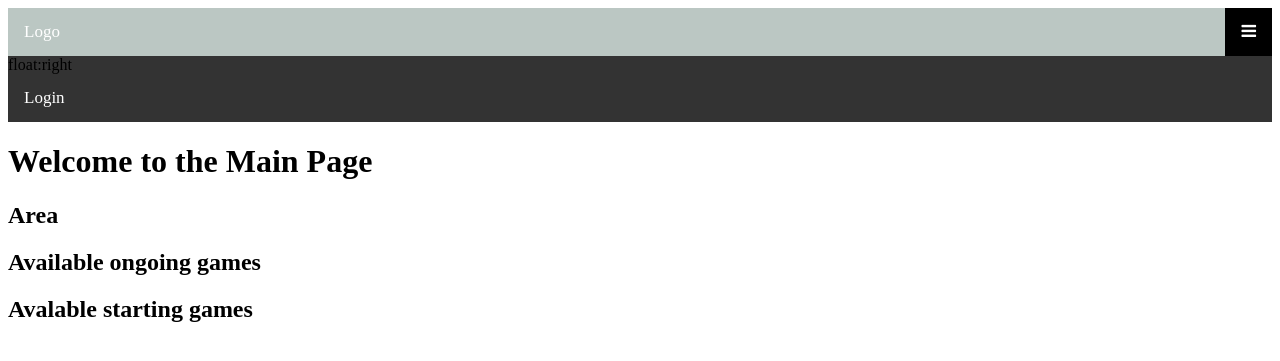
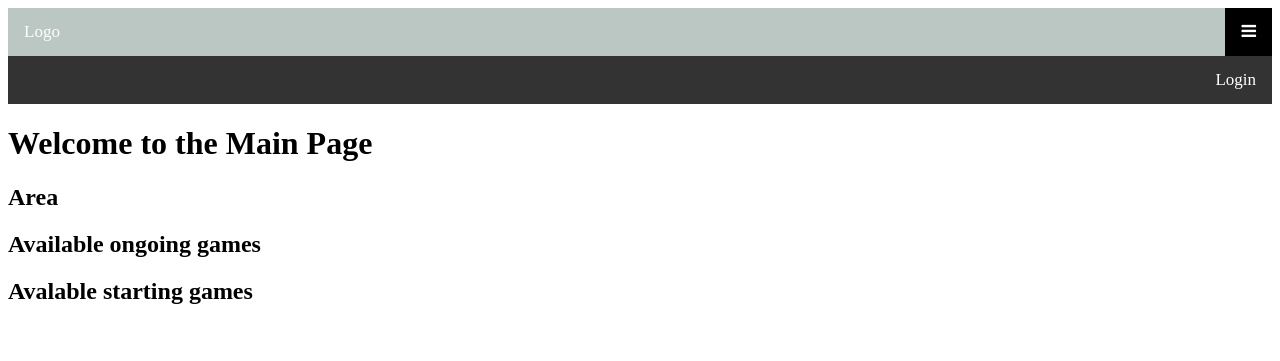
Before and after one commit to ptaxx/LookAround, a Django app: page / in a window 1280 px wide. Shown: the top 361 px of the page. Run offline with Django 5.2, Linux system fonts and the light colour scheme; data that the repository does not hold is empty.

Commit message:
changed navigation bar. Log button to the right
Now this is fixed and correct push.

```diff
--- a/appdata/static/appdata/css/styles.css
+++ b/appdata/static/appdata/css/styles.css
@@ -166,4 +166,5 @@ body {
 }
 
 .login {
+
 }
--- a/appdata/templates/master.html
+++ b/appdata/templates/master.html
@@ -29,7 +29,7 @@
     <li><a href="javascript:void(0);" class="icon" onclick="myFunction()">
     <i class="fa fa-bars"></i>
     </a></li>
-    <li>float:right<a href="login" class="button">Login</a></li>
+    <li style=float:right><a href="login" class="button">Login</a></li>
 
 </div>
 
```
